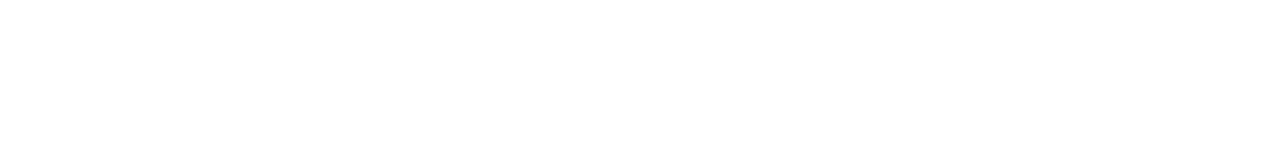
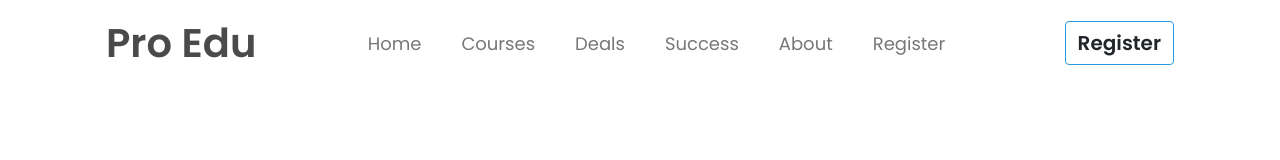
Before and after one commit to Shanta-Islam/Ed-Tech-Website, a plain HTML site: page index.html in a window 1280 px wide. Drawn offline with nearby package versions, Linux system fonts and the light colour scheme.

Commit message:
navigation design

```diff
--- a/index.html
+++ b/index.html
@@ -13,6 +13,48 @@
     <link rel="stylesheet" href="/style.css">
 </head>
 <body>
+    <!-- Navigation Start-->
+  <header>
+    <div class="container">
+        <div class="row">
+            <nav class="navbar navbar-expand-lg navbar-light">
+                <div class="container-fluid">
+                    <a class="navbar-brand" href="#">Pro Edu</a>
+                    <button class="navbar-toggler" type="button" data-bs-toggle="collapse" data-bs-target="#navbarSupportedContent" aria-controls="navbarSupportedContent" aria-expanded="false" aria-label="Toggle navigation">
+                    <span class="navbar-toggler-icon"></span>
+                    </button>
+                    <div class="collapse navbar-collapse justify-content-between" id="navbarSupportedContent">
+                        <ul class="navbar-nav m-auto mb-2 mb-lg-0">
+                            <li class="nav-item">
+                                <a class="nav-link active me-4" aria-current="page" href="#">Home</a>
+                            </li>
+                            <li class="nav-item">
+                                <a class="nav-link me-4" href="#">Courses</a>
+                            </li>
+                            <li class="nav-item">
+                                <a class="nav-link me-4" href="#">Deals</a>
+                            </li>
+                            <li class="nav-item">
+                                <a class="nav-link me-4" href="#">Success</a>
+                            </li>
+                            <li class="nav-item">
+                                <a class="nav-link me-4" href="#">About</a>
+                            </li>
+                            <li class="nav-item">
+                                <a class="nav-link me-4" href="#">Register</a>
+                            </li>
+                        </ul>
+                        <div class="d-flex">
+                            <button class="btn register-btn">Register</button>
+                        </div>
+                    </div>
+                </div>
+            </nav>
+
+        </div>
+    </div>
+  </header>
+  <!-- Navigation End-->
 
 </body>
 </html>
--- a/style.css
+++ b/style.css
@@ -0,0 +1,38 @@
+*{
+    margin: 0;
+    padding: 0;
+  }
+  body{
+    font-family: 'Poppins', sans-serif;
+  }
+  html{
+    scroll-behavior: smooth;
+  }
+  .customBtn{
+    background: #289BDE;
+    border: 1px solid #289BDE;
+    border-radius: 5px;
+    color: #fff;
+  }
+  .customBtn:hover{
+    color: #289BDE;
+    background-color: #fff;
+  }
+
+  /* ========Navigation CSS Start========== */
+  .navbar .navbar-brand{
+    font-weight: 600;
+    font-size: 40px;
+    color: #4A4A4A;
+  }
+  .navbar .navbar-collapse .nav-item .nav-link{
+    font-weight: 400;
+    font-size: 18px;
+    color: #777777;
+  }
+  .navbar .navbar-collapse .register-btn{
+    border: 1px solid #289BDE;
+    font-size: 20px;
+    font-weight: 600;
+  }
+  /* ========Navigation CSS End========== */
```
